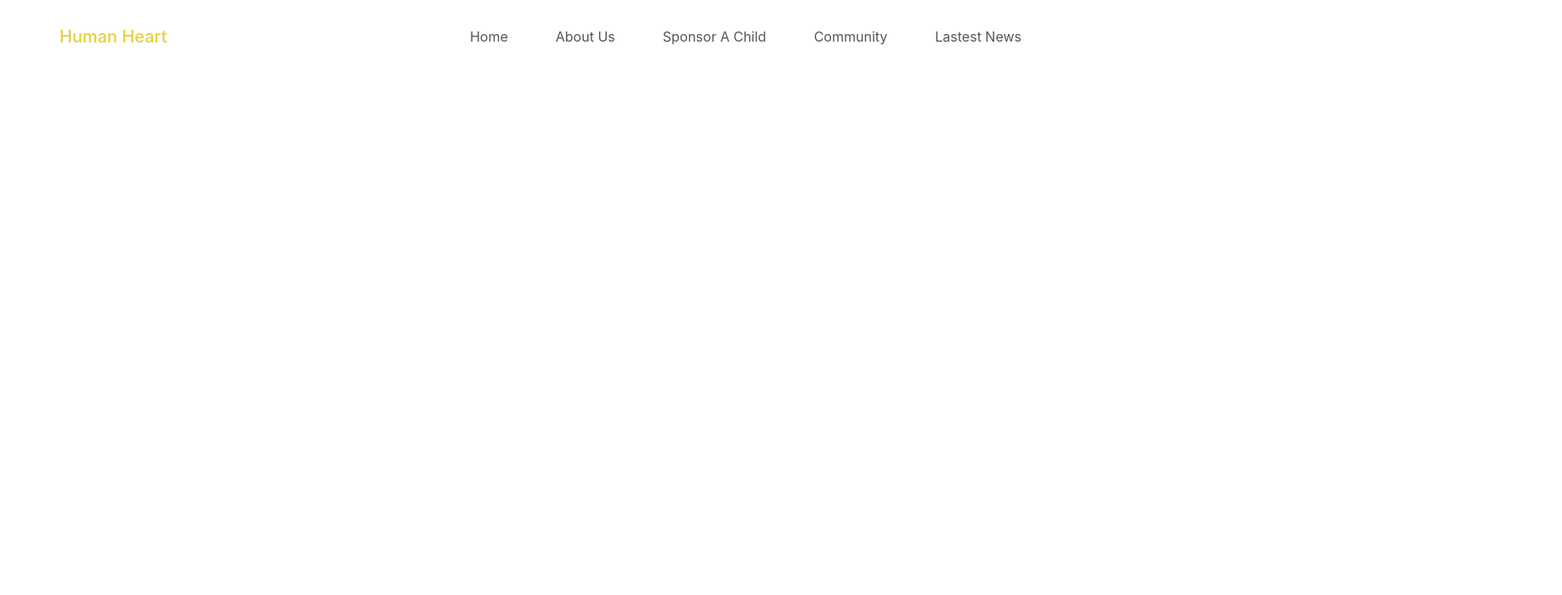
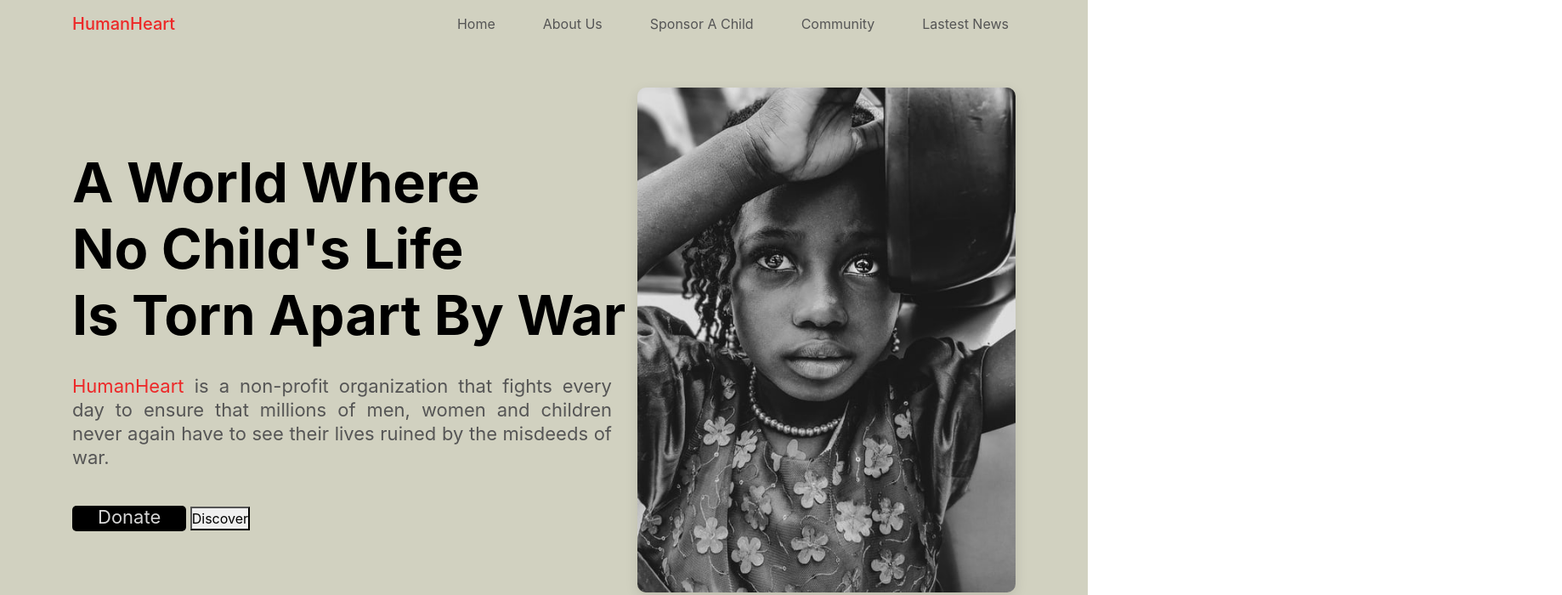
Before and after one commit to SteveJacquesDev/HumanHelp, a plain HTML site: page HumanHelp.io/index.html in a window 1280 px wide. Shown: the top 700 px of the page at 85% size, 1838 px wide, since content can reach past the window. Drawn offline with nearby package versions, Linux system fonts and the light colour scheme.

Commit message:
HOME SECTION

```diff
--- a/HumanHelp.io/index.html
+++ b/HumanHelp.io/index.html
@@ -11,10 +11,10 @@
 </head>
 <body>
     <!------------- START NAVBAR ------------->
-    <nav class="navbar navbar-expand-md">
+    <nav class="navbar navbar-expand-md fixed-top">
         <div class="container">
                     <!--Navbar Brand-->
-        <a class="navbar-brand" href="index.html">Human Heart</a>
+        <a class="navbar-brand" href="index.html">HumanHeart</a>
 
         <!--Toggler/Collapsible Button-->
         <button class="navbar-toggler" type="button" data-toggle="collapse" data-target="#navbarNav" aria-controls="navbarNav" aria-expanded="false" aria-label="Toggle navigation">
@@ -44,5 +44,33 @@
         </div>
     </nav>
     <!------------  END NAVBAR  ------------>
+
+
+
+    <!------------  START HOME SECTION  ------------>
+    <section class="home d-flex align-items-center">
+      <div class="container">
+        <div class="row align-items-center">
+          <div class="col-md-7">
+            <div class="home-text">
+              <h1>A world where <br>no child's life <br>is torn apart by war</h1>
+              <p><span>HumanHeart</span> is a non-profit organization that fights every day to ensure that millions of men, women and children never again have to see their lives ruined by the misdeeds of war.</p>
+              <div class="home-btn">
+                <a href="#" class="btn-1">Donate</a>
+                <button type="button" class="discover-btn">
+                  Discover
+                </button>
+              </div>
+            </div>
+          </div>
+          <div class="col-md-5 text-center">
+            <div class="home-img">
+              <img src="Images/home-img.jpg" alt="HumanHeart">
+            </div>
+          </div>
+        </div>
+      </div>
+    </section>
+    <!------------  END HOME SECTION  ------------>
 </body>
 </html>
--- a/HumanHelp.io/style.css
+++ b/HumanHelp.io/style.css
@@ -3,9 +3,11 @@
 
 /*----------------------------------- CSS GLOBAL ----------------------------*/
 :root{
-    --main-color: #e9cf35;
+    --main-color: #ed2828;
+    --color1: #d1d1c0;
+    --color2: #f75252;
     --bg-dark: #2b2c2f;
-    --main-to-dark-color: var(--main-color);
+    --main-to-dark-color: var(--color1);
     --dark-to-main-color: var(--bg-dark-color);
     --shadow-black-100: 0 5px 15px rgba(0,0,0,0.1);
     --shadow-black-300: 0 5px 15px rgba(0,0,0,0.3);
@@ -21,6 +23,7 @@ body{
     font-weight: 400;
     overflow-x: hidden;
     background-color: var(--main-color);
+    line-height: 1.5;
 }
 *{
     margin: 0;
@@ -34,19 +37,36 @@ img{
 ul{
     list-style: none;
 }
+@keyframes type{
+    0%{
+        width: 0ch;
+    }
+    100%{
+        width: 40ch;
+    }
+}
+.btn-1{
+    background-color: var(--black-900);
+    padding: 0 30px 0px 30px;
+    border-radius: 5px;
+}
 
 /*---------- NAV SECTION ----------*/
 .navbar{
     padding: 20px 0;
+    background-color: var(--color1);
 }
 .navbar > .container{
-    padding: 15px 0;
+    padding: 0 15px;
 }
 .navbar-brand{
     font-size: 30px;
     color: var(--main-color);
     font-weight: 500;
     text-transform: capitalize;
+}
+.navbar-brand:hover{
+    color: red;
 }
 .navbar .nav-item{
     margin-left: 40px;
@@ -74,6 +94,57 @@ ul{
 .navbar .nav-item .nav-link:hover::before{
     transform: scale(1);
 }
-.navbar-toggler{
+
+
+/*---------- HOME SECTION ----------*/
+.home{
+    min-height: 100vh;
+    padding: 100px 0;
+    background-color: var(--main-to-dark-color);
+}
+.home-img{
+   max-width: 450px;
+   width: 100%;
+}
+.home-img img{
+    box-shadow: var(--shadow-black-100);
+    border-radius: 10px;
+}
+.home-text h1{
+    font-size: 65px;
+    font-weight: 700;
+    color: var(--black-900);
+    margin: 0 0 30px;
+    text-transform: capitalize;
+    /*animation: type 8s steps(40, end) infinite alternate;*/
+    overflow: hidden;
+    white-space: nowrap;
+    width: 40ch;
+}
+.home-text span{
     color: var(--main-color);
+    font-size: 600;
 }
+.home-text p{
+    font-size: 22px;
+    line-height: 28px;
+    color: var(--black-400);
+    margin: 0;
+    font-weight: 400;
+    text-align: justify;
+}
+.home .home-btn{
+    margin-top: 40px;
+}
+.btn-1{
+    color: rgb(214, 214, 214);
+    font-size: 22px;
+    font-weight: 400;
+    text-align: center;
+    padding-bottom: 4px;
+}
+.btn-1:hover{
+    text-decoration: none;
+    color: var(--main-color);
+    transition: all 0.7s ease;
+}
```
Also changed, not shown: HumanHelp.io/Images/home-img.jpg (added).
